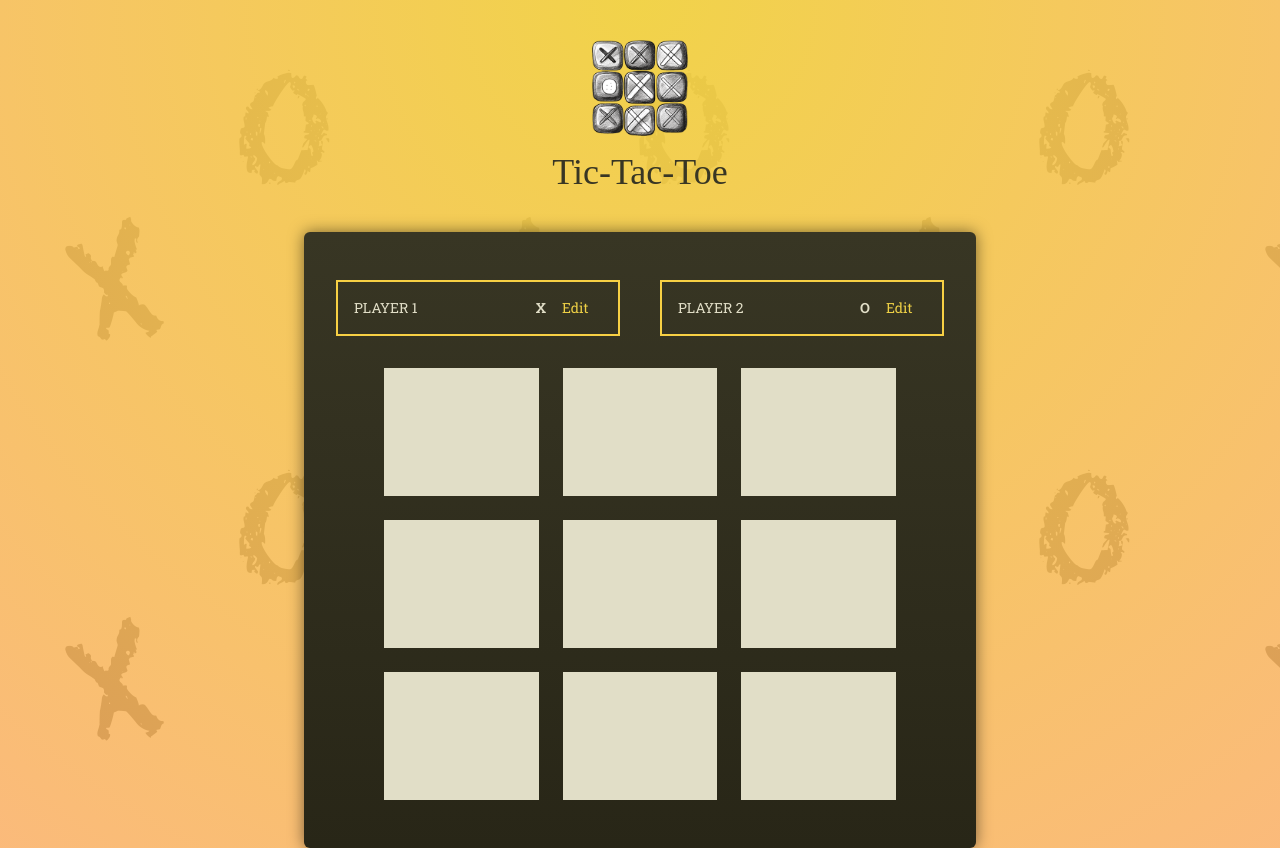
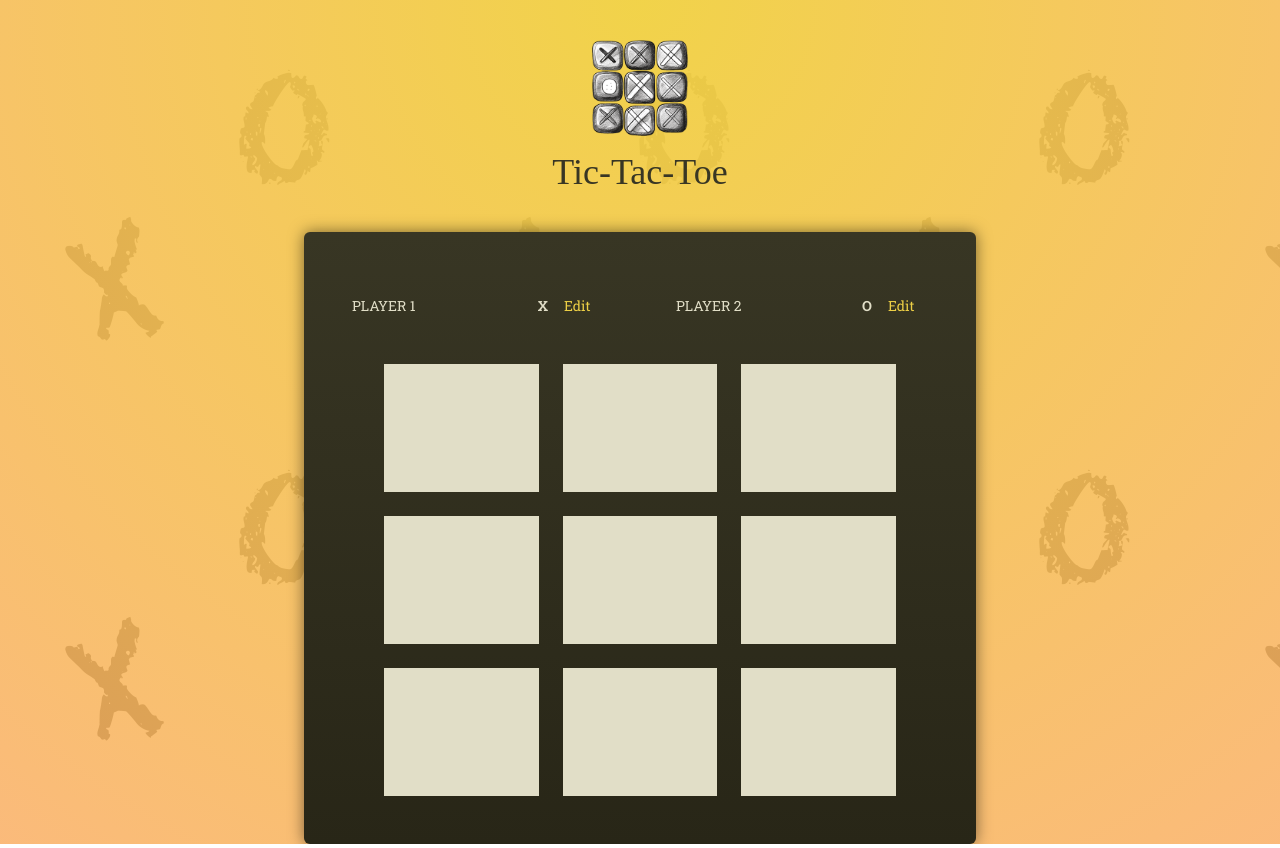
Before and after one commit to priscilla-e/tic-tac-AI, a React (Vite) app: page / in a window 1280 px wide. Built offline with nearby package versions, Linux system fonts and the light colour scheme; a web font is replaced by a local one.

Commit message:
Add toggle active player and save feature

```diff
--- a/src/components/Player.jsx
+++ b/src/components/Player.jsx
@@ -1,18 +1,17 @@
 import {useState} from 'react';
 
 
-export default function Player({defaultName, symbol}) {
+
+export default function Player({ defaultName, symbol, isActive, onSave }) {
     const [playerName, setPlayerName] = useState(defaultName);
     const [isEditing, setIsEditing] = useState(false);
-
-    const isActive = true;
 
     const handleEdit = () => {
         setIsEditing((isEditing) => !isEditing);
 
         if (isEditing) {
-            console.log(playerName);
-            setPlayerName(playerName);
+            // handle save instead
+            onSave(symbol, playerName.toUpperCase());
         }
     };
 
@@ -20,7 +19,7 @@ export default function Player({defaultName, symbol}) {
         <>
             <div
                 className={`flex items-center w-1/2 space-x-4 ${
-                    isActive ? 'highlight-player' : ''
+                    isActive ? 'border-2 border-lightYellow animate-pulse' : ''
                 }`}
             >
                 {isEditing ? (
@@ -31,8 +30,7 @@ export default function Player({defaultName, symbol}) {
                         onChange={(e) => setPlayerName(e.target.value)}
                     />
                 ) : (
-                    <span
-                        className="inline-block flex-1 w-10 whitespace-nowrap truncate px-2 py-2 text-sm text-smoke uppercase md:py-4 md:px-4">
+                    <span className="inline-block flex-1 w-10 whitespace-nowrap truncate px-2 py-2 text-sm text-smoke uppercase md:py-4 md:px-4">
                         {playerName}
                     </span>
                 )}
```
